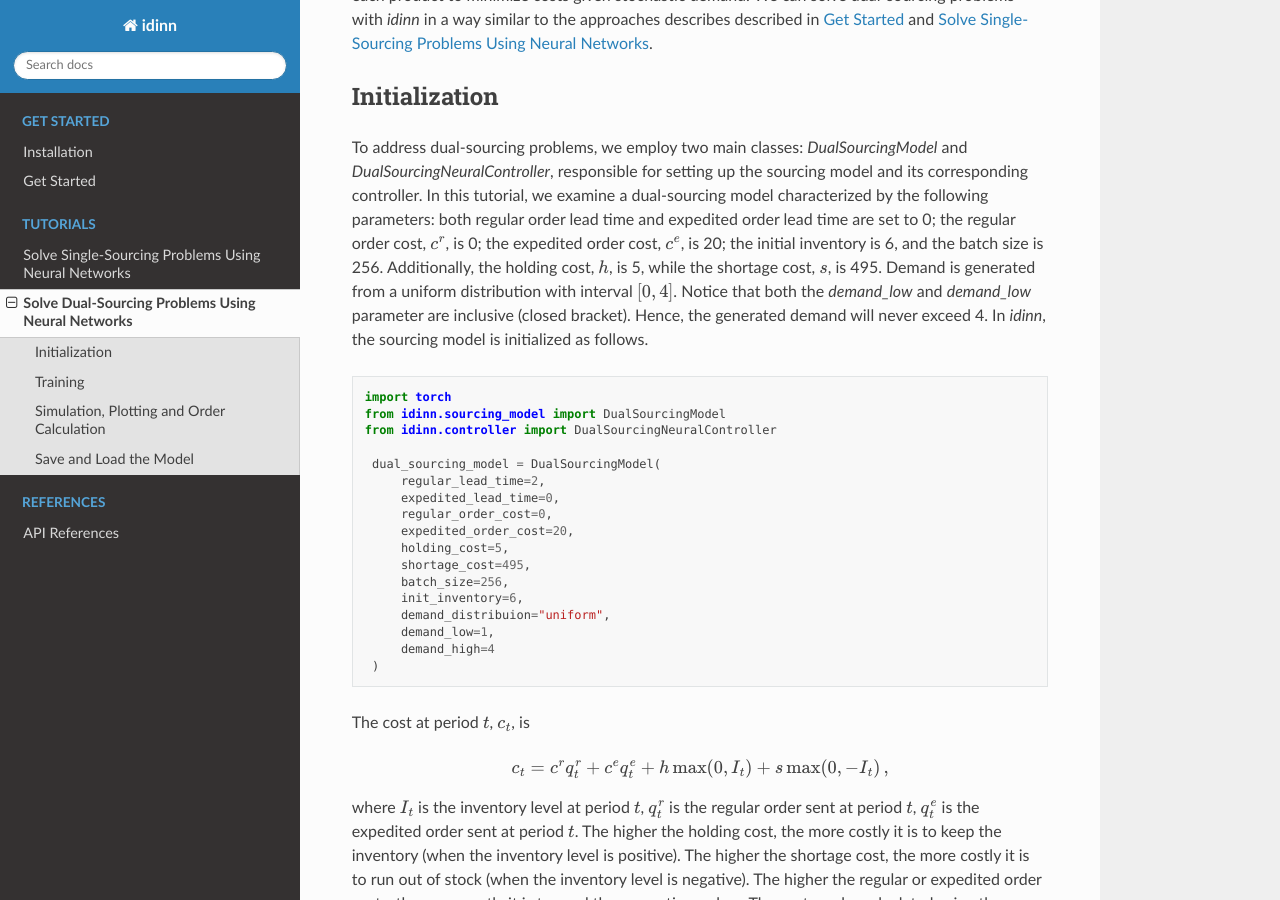
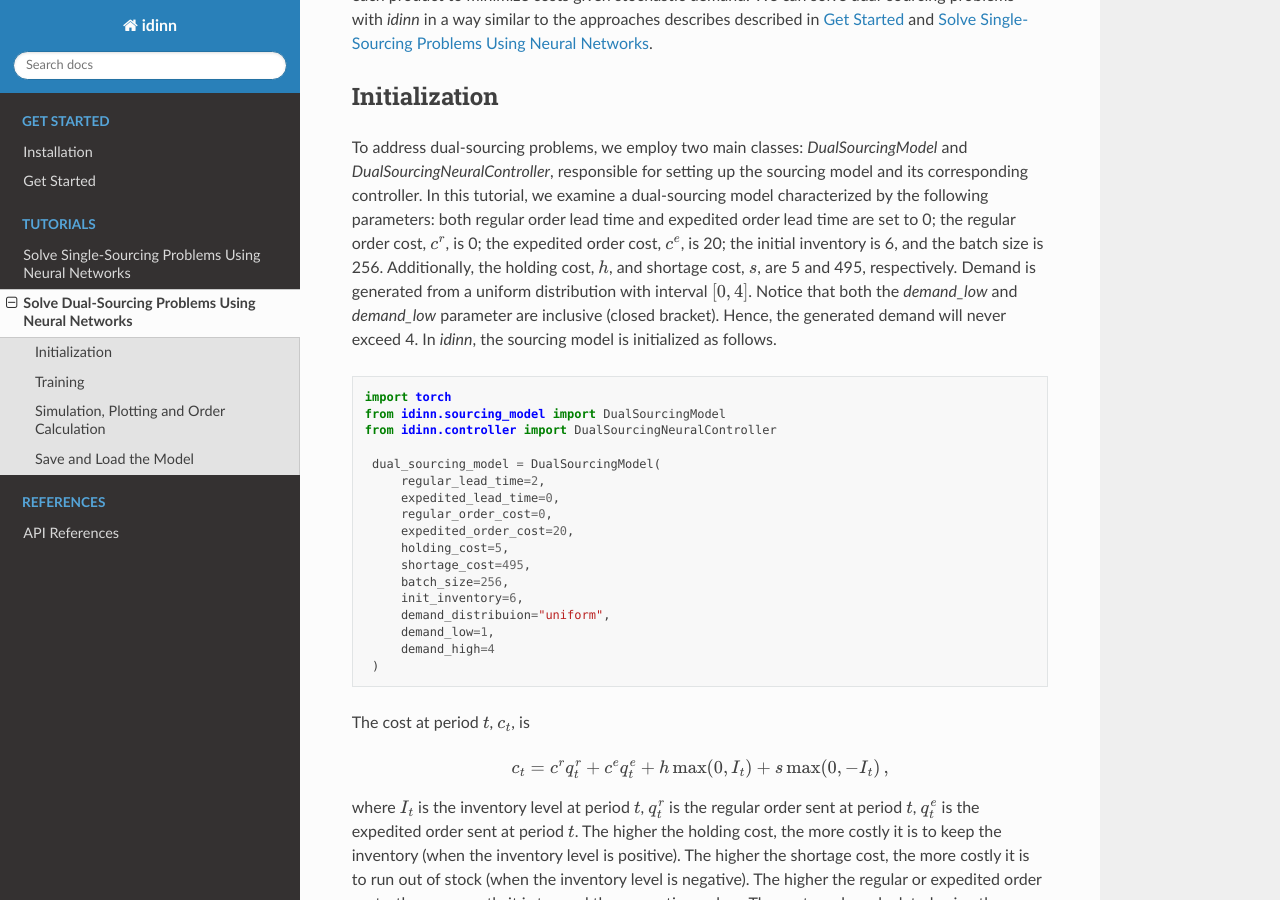
Before and after one commit to iewaij/idinn-streamlit, a Sphinx documentation site: the page built from docs/tutorials/dual.rst, in a window 1280 px wide and 900 px high, scrolled down 309 px. Built offline with Sphinx 7.4.7 and the Read the Docs theme 2.0.0, drawn with Linux system fonts in a browser that asks for light colours.

Commit message:
Update file dual.rst

```diff
--- a/docs/tutorials/dual.rst
+++ b/docs/tutorials/dual.rst
@@ -6,7 +6,7 @@
 Initialization
 --------------
 
-To address dual-sourcing problems, we employ two main classes: `DualSourcingModel` and `DualSourcingNeuralController`, responsible for setting up the sourcing model and its corresponding controller. In this tutorial, we examine a dual-sourcing model characterized by the following parameters: both regular order lead time and expedited order lead time are set to 0; the regular order cost, :math:`c^r`, is 0; the expedited order cost, :math:`c^e`, is 20; the initial inventory is 6, and the batch size is 256. Additionally, the holding cost, :math:`h`, is 5, while the shortage cost, :math:`s`, is 495. Demand is generated from a uniform distribution with interval :math:`[0, 4]`. Notice that both the `demand_low` and `demand_low` parameter are inclusive (closed bracket). Hence, the generated demand will never exceed 4. In `idinn`, the sourcing model is initialized as follows.
+To address dual-sourcing problems, we employ two main classes: `DualSourcingModel` and `DualSourcingNeuralController`, responsible for setting up the sourcing model and its corresponding controller. In this tutorial, we examine a dual-sourcing model characterized by the following parameters: both regular order lead time and expedited order lead time are set to 0; the regular order cost, :math:`c^r`, is 0; the expedited order cost, :math:`c^e`, is 20; the initial inventory is 6, and the batch size is 256. Additionally, the holding cost, :math:`h`, and shortage cost, :math:`s`, are 5 and 495, respectively. Demand is generated from a uniform distribution with interval :math:`[0, 4]`. Notice that both the `demand_low` and `demand_low` parameter are inclusive (closed bracket). Hence, the generated demand will never exceed 4. In `idinn`, the sourcing model is initialized as follows.
 
 .. code-block:: python
 
```
